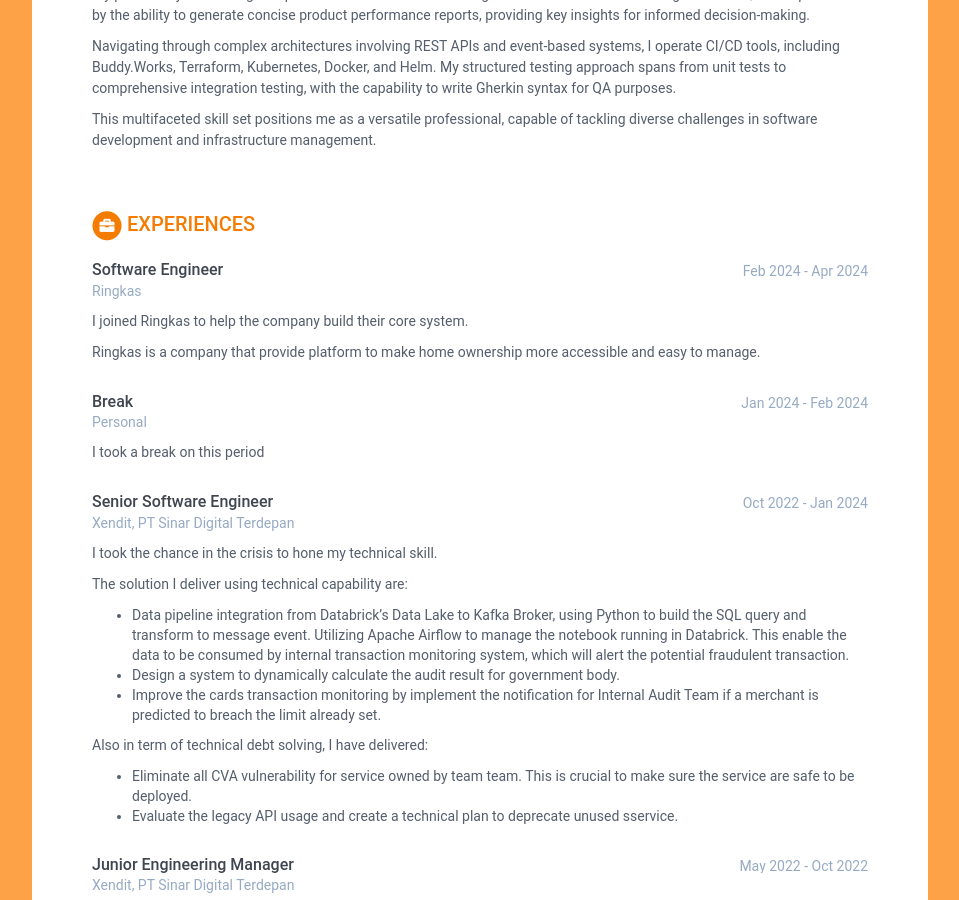
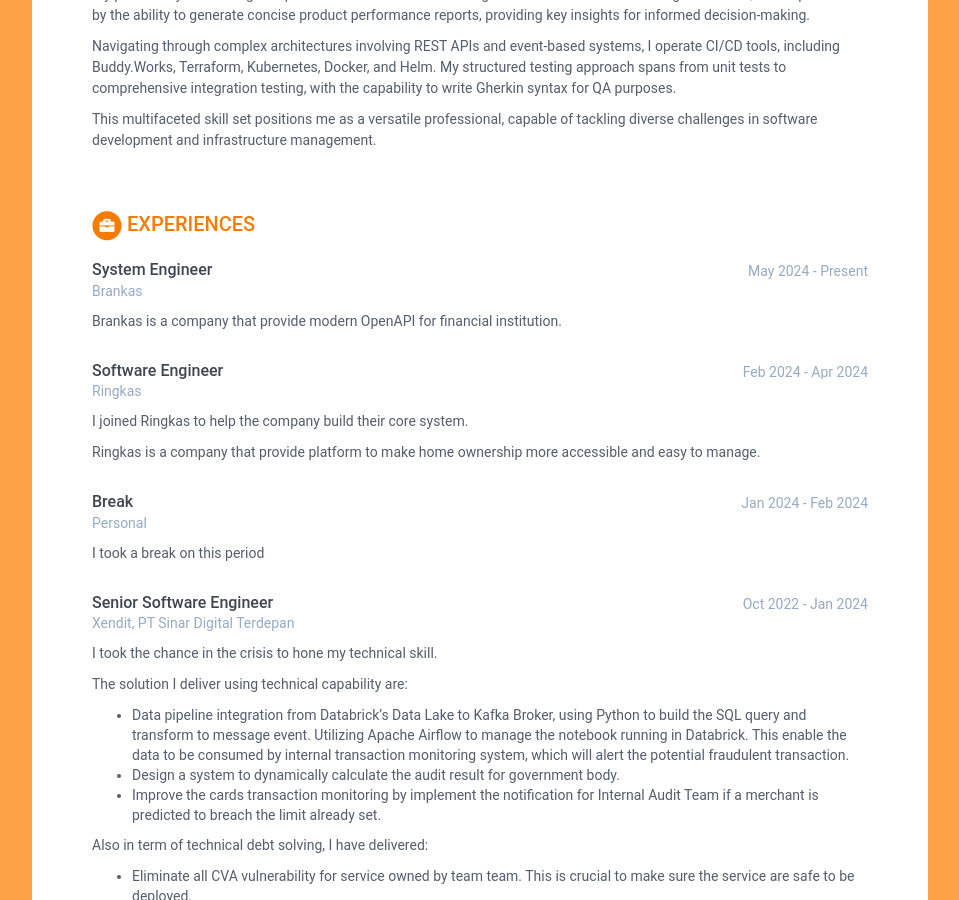
Before and after one commit to cakjulpikar/life-cv, a Jekyll site: the page built from index.html, in a window 1280 px wide and 900 px high, scrolled down 491 px. Shown: the whole window, without its empty margins (96-1055 px from the left). Built offline with Jekyll 4.4.1, drawn with Linux system fonts in a browser that asks for light colours.

Commit message:
add brankas

```diff
--- a/_data/data.yml
+++ b/_data/data.yml
@@ -92,6 +92,11 @@
 experiences:
   title: Experiences
   info:
+    - role: System Engineer
+      time: May 2024 - Present
+      company: Brankas
+      details: |
+        Brankas is a company that provide modern OpenAPI for financial institution.
     - role: Software Engineer
       time: Feb 2024 - Apr 2024
       company: Ringkas
```
